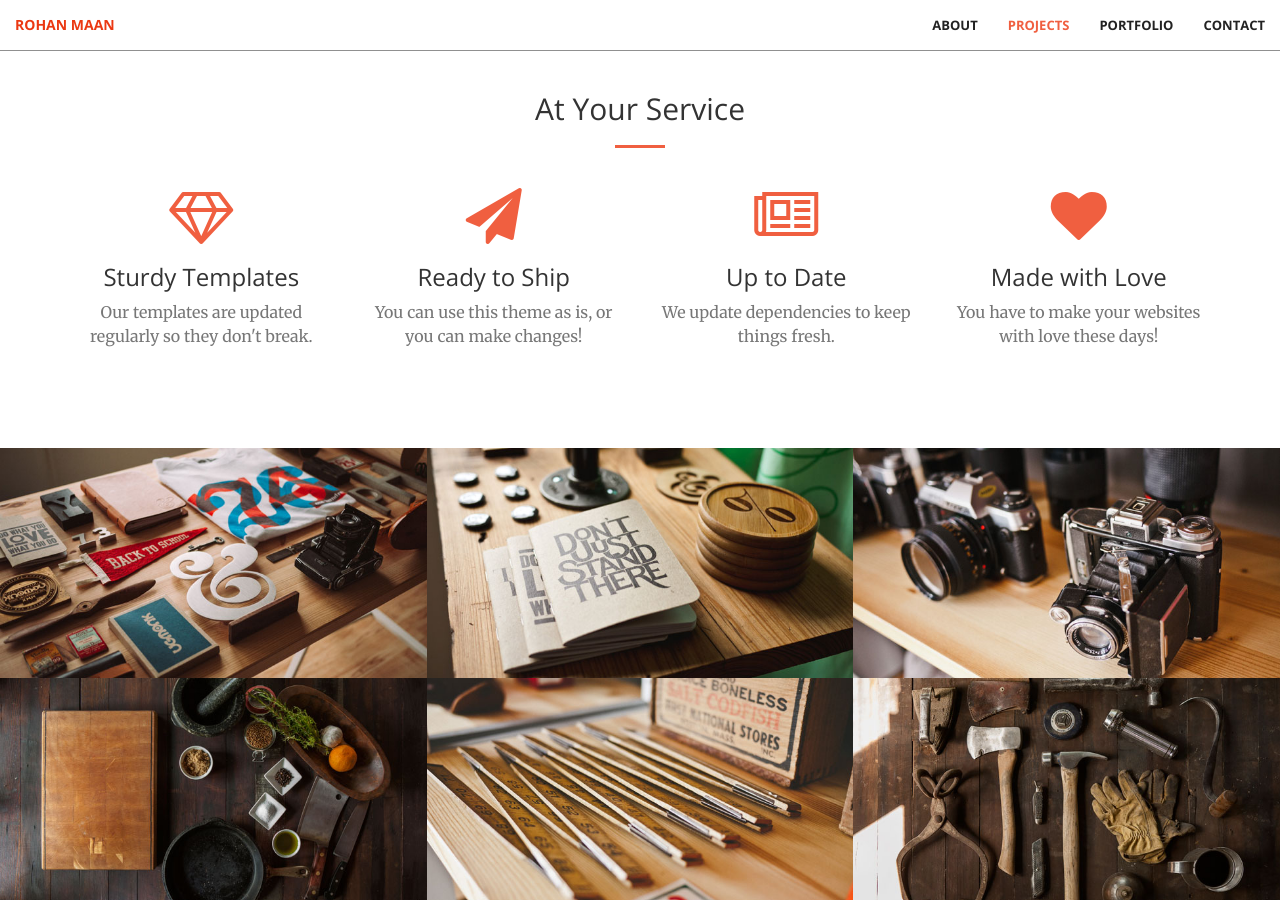
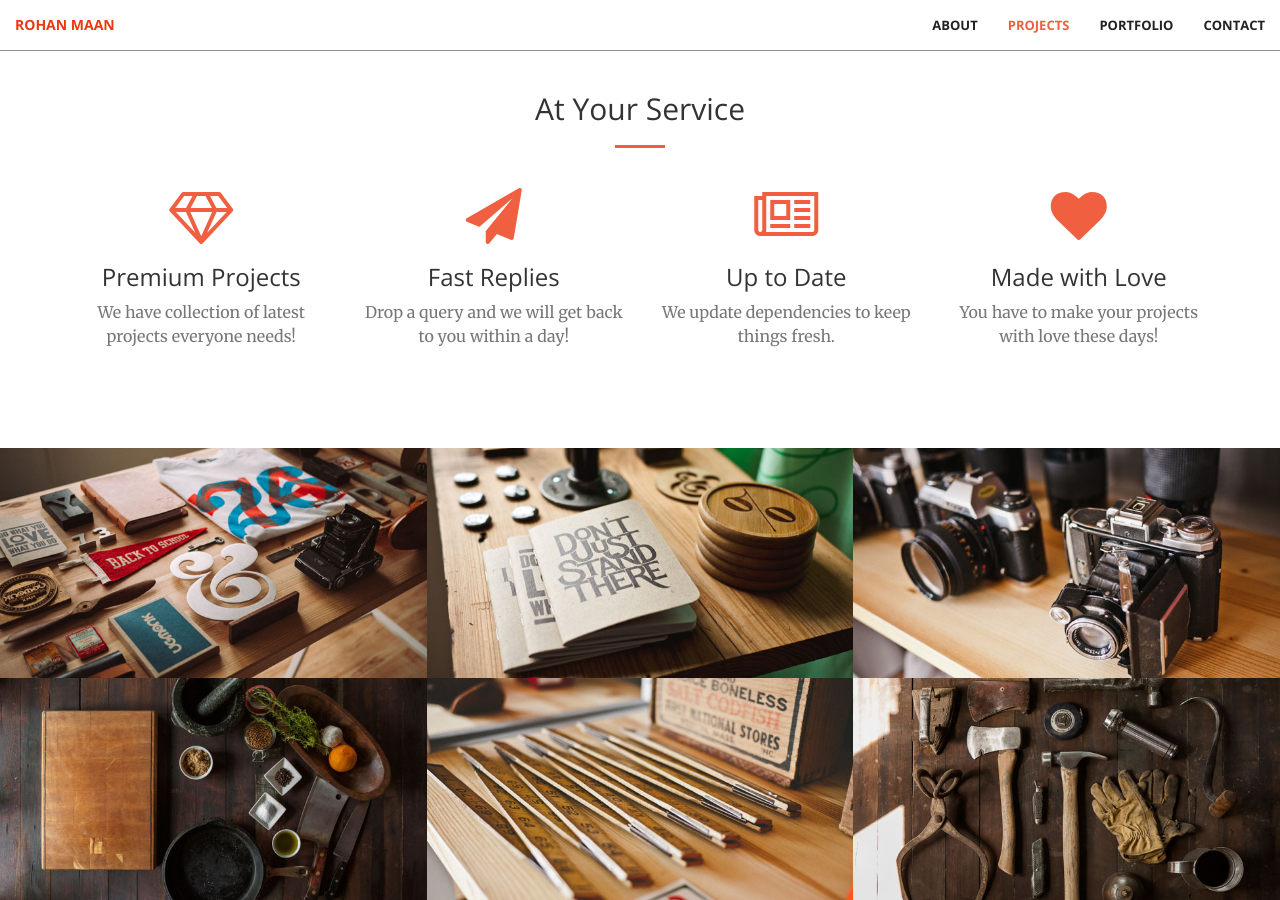
Before and after one commit to whosthemaan/web, a Jekyll site: the page built from index.html, in a window 1280 px wide and 900 px high, scrolled down 1302 px. Built offline with Jekyll 4.4.1, drawn with Linux system fonts in a browser that asks for light colours.

Commit message:
Update services.html

```diff
--- a/_includes/services.html
+++ b/_includes/services.html
@@ -12,15 +12,15 @@
             <div class="col-lg-3 col-md-6 text-center">
                 <div class="service-box">
                     <i class="fa fa-4x fa-diamond wow bounceIn text-primary"></i>
-                    <h3>Sturdy Templates</h3>
-                    <p class="text-muted">Our templates are updated regularly so they don't break.</p>
+                    <h3>Premium Projects</h3>
+                    <p class="text-muted">We have collection of latest projects everyone needs!</p>
                 </div>
             </div>
             <div class="col-lg-3 col-md-6 text-center">
                 <div class="service-box">
                     <i class="fa fa-4x fa-paper-plane wow bounceIn text-primary" data-wow-delay=".1s"></i>
-                    <h3>Ready to Ship</h3>
-                    <p class="text-muted">You can use this theme as is, or you can make changes!</p>
+                    <h3>Fast Replies</h3>
+                    <p class="text-muted">Drop a query and we will get back to you within a day!</p>
                 </div>
             </div>
             <div class="col-lg-3 col-md-6 text-center">
@@ -34,7 +34,7 @@
                 <div class="service-box">
                     <i class="fa fa-4x fa-heart wow bounceIn text-primary" data-wow-delay=".3s"></i>
                     <h3>Made with Love</h3>
-                    <p class="text-muted">You have to make your websites with love these days!</p>
+                    <p class="text-muted">You have to make your projects with love these days!</p>
                 </div>
             </div>
         </div>
```
